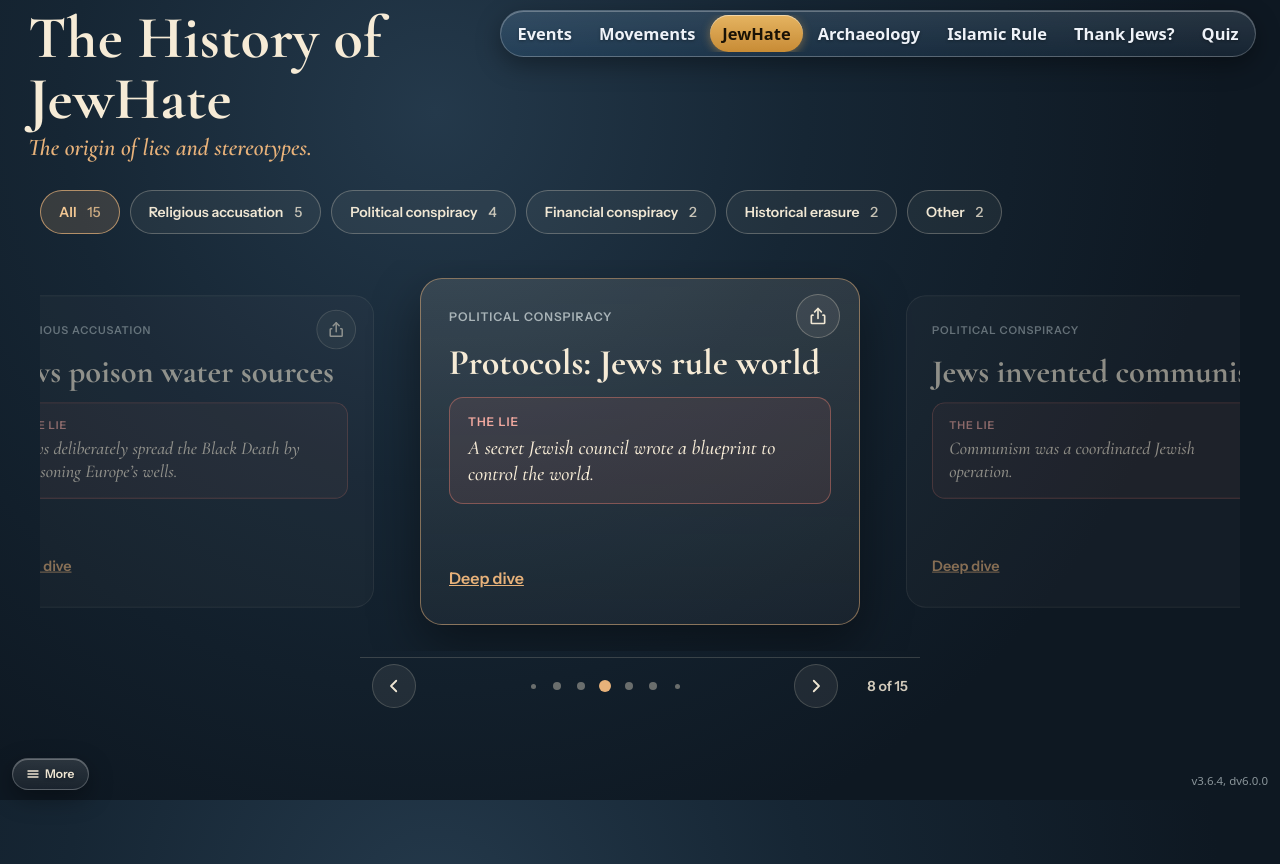
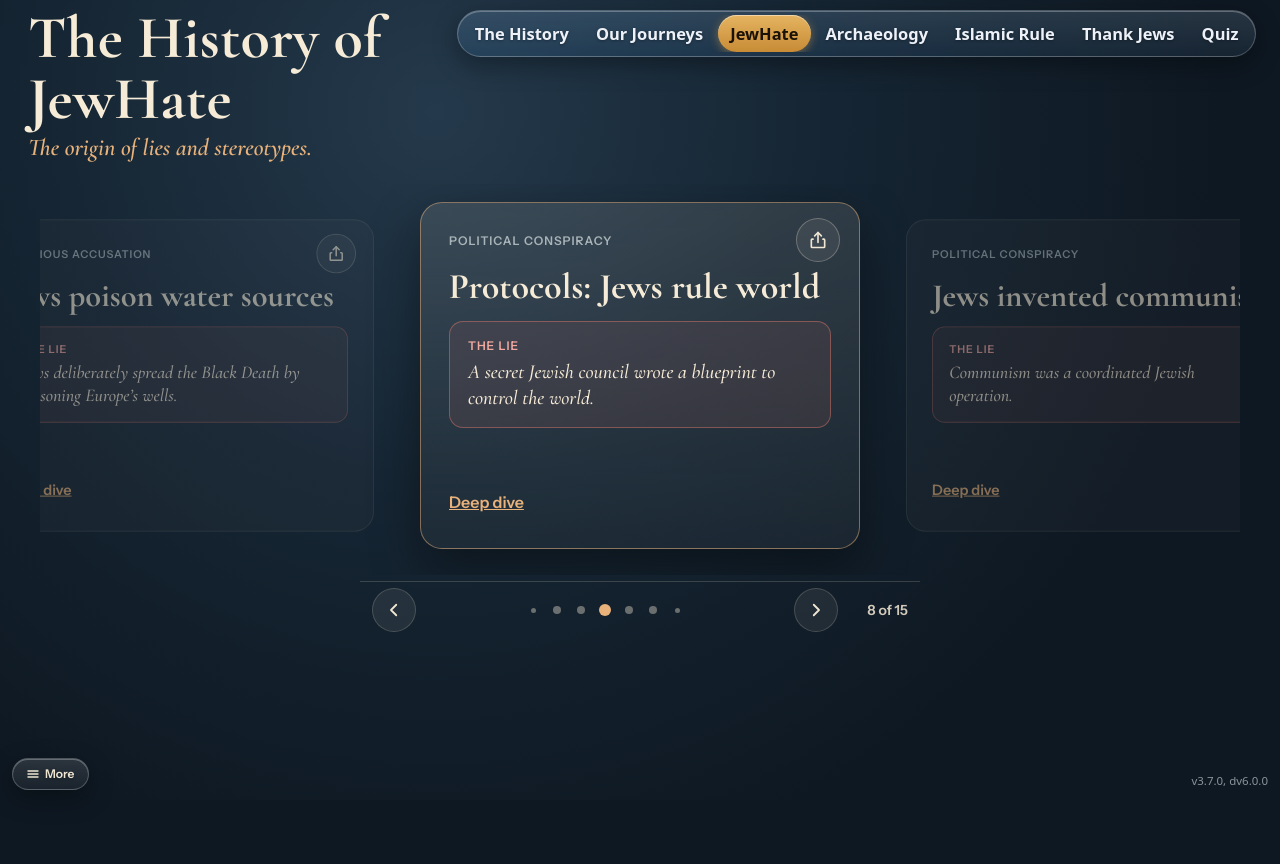
Before and after one commit to JGoldATL/our-jewish-history-preview, a plain HTML site: page jewhate.html in a window 1280 px wide. After the commit the page ends 800 px from the top, so only its background shows below. Drawn offline with Linux system fonts and the light colour scheme.

Commit message:
Preview: release 3.7.0 part 1 build (nav labels, no pills, pill padding, Our Journeys opens at 2000 BCE, home overlay); noindex kept on all 16 pages
Co-Authored-By: Claude Sonnet 5.5 <noreply@anthropic.com>
Claude-Session: https://claude.ai/code/session_01XnSa8CJQ3ktPVff4a55wci

```diff
--- a/jewhate.css
+++ b/jewhate.css
@@ -16,12 +16,6 @@ a:focus-visible,button:focus-visible,[tabindex]:focus-visible,summary:focus-visi
 @media (min-width:760px){
   .wrap{padding:22px 40px 90px}
 }
-/* family tabs */
-.tabs{display:flex;gap:10px;flex-wrap:wrap;margin:6px 0 26px}
-.tab{min-height:44px;white-space:nowrap;padding:0 18px;border-radius:999px;font:600 14px var(--sans);border:1px solid rgba(239,230,211,.28);background:rgba(239,230,211,.06);color:var(--text);cursor:pointer}
-.tab:hover{background:rgba(239,230,211,.12)}
-.tab[aria-selected=true]{border-color:rgba(232,178,122,.7);background:rgba(232,178,122,.16);color:var(--amber2)}
-.tab .n{margin-left:8px;opacity:.8;font-weight:500}
 /* carousel */
 .car{display:flex;align-items:center;gap:14px}
 .track{flex:1;min-width:0;display:flex;gap:24px;overflow-x:auto;scroll-snap-type:x mandatory;padding:18px calc(50% - 220px) 26px;scrollbar-width:none;-webkit-overflow-scrolling:touch;overscroll-behavior-x:contain}
@@ -41,9 +35,6 @@ a:focus-visible,button:focus-visible,[tabindex]:focus-visible,summary:focus-visi
 .msg{padding:40px 0;text-align:center;color:var(--muted)}
 /* phone: one card fills the width with a peek of the next; tabs scroll sideways */
 @media (max-width:700px){
-  .tabs{flex-wrap:nowrap;overflow-x:auto;scrollbar-width:none;margin:4px -16px 18px;padding:0 16px}
-  .tabs::-webkit-scrollbar{display:none}
-  .tab{flex:0 0 auto}
   .car{gap:0}
   .track{gap:14px;margin:0 -16px;padding:10px 16px 20px;scroll-padding:0 16px}
   .card{flex:0 0 calc(100vw - 56px);min-height:400px;padding:24px 22px;opacity:1;transform:none;scroll-snap-align:center}
--- a/jewhate.html
+++ b/jewhate.html
@@ -18,7 +18,6 @@ if(/^(www\.)?ourjewishhistory\.com$|^jgoldatl\.github\.io$/.test(location.hostna
 <body data-page="index">
 <header class="top"><div class="brand"><h1><a href="jewhate.html">The History of JewHate</a></h1><p>The origin of lies and stereotypes.</p></div></header>
 <main class="wrap">
-<div class="tabs" id="tabs" role="tablist" aria-label="Families of false claims"></div>
 <p class="msg" id="msg" role="status" hidden></p>
 <section class="car" aria-roledescription="carousel" aria-label="Entries">
 <div class="track" id="track" role="tabpanel"></div>
--- a/jewhate.js
+++ b/jewhate.js
@@ -19,29 +19,14 @@
       cb(list,d);
     }).catch(function(){var m=$('#msg');if(m){m.hidden=false;m.textContent='The entries could not be loaded. Please try again.';}});
   }
-  function tabsFor(list){
-    var by={};list.forEach(function(e){var f=e.family||'Other';(by[f]=by[f]||[]).push(e);});
-    var multi=[],other=[];
-    Object.keys(by).forEach(function(f){(by[f].length>=2?multi:other).push(f);});
-    multi.sort(function(a,b){return by[b].length-by[a].length||by[a][0].order-by[b][0].order;});
-    var tabs=[{key:'all',name:'All',items:list}].concat(multi.map(function(f){return {key:f,name:f,items:by[f]};}));
-    if(other.length){var o=[];other.forEach(function(f){o=o.concat(by[f]);});o.sort(function(a,b){return a.order-b.order;});tabs.push({key:'__other',name:'Other',items:o});}
-    return tabs;
-  }
+  /* 3.7.0 (Jeffrey, 17 Nov): the family pills and their filtering are removed; every entry is one carousel. */
+  function tabsFor(list){return [{key:'all',name:'All',items:list}];}
 
   /* ---------- index page ---------- */
   function index(list){
     var tabs=tabsFor(list),cur=0,idx=0,cards=[];
-    var tabBar=$('#tabs'),track=$('#track');
+    var track=$('#track');
     var pg=OJJPager.mount($('#pager'),{label:'entry',onStep:function(d){go(idx+d);},onGo:function(k){go(k);}});   // shared pager (F-147): arrows, dots, "N of M"; no wrap-around
-    try{var s=JSON.parse(sessionStorage.getItem(TABKEY)||'null');if(s&&tabs[s.t]){cur=s.t;}}catch(e){}
-    tabs.forEach(function(t,i){
-      var b=el('button','tab',null,tabBar);b.type='button';b.setAttribute('role','tab');b.id='tab'+i;b.setAttribute('aria-controls','track');
-      b.appendChild(document.createTextNode(t.name+' '));el('span','n',String(t.items.length),b);
-      b.addEventListener('click',function(){pick(i,true);});
-      b.addEventListener('keydown',function(ev){var d=ev.key==='ArrowRight'?1:ev.key==='ArrowLeft'?-1:0;if(!d)return;ev.preventDefault();ev.stopPropagation();var n=(i+d+tabs.length)%tabs.length;pick(n,true);$('#tab'+n).focus();});
-    });
-    function renderTabs(){[].forEach.call(tabBar.children,function(b,i){b.setAttribute('aria-selected',String(i===cur));b.tabIndex=i===cur?0:-1;});}
     function card(e,n,m){
       var c=el('article','card');c.setAttribute('role','group');c.setAttribute('aria-roledescription','slide');c.setAttribute('aria-label',(n+1)+' of '+m+': '+label(e));
       var fr=el('div','frow',null,c);var f=el('div',TJ?'lead':'fam',TJ?'Thank Jews for\u2026':(e.family||''),fr);   // Thank Jews card (Jeffrey 2026-10-31): the lead-in sits on top, the family moves to the bottom row beside Deep dive
@@ -58,9 +43,7 @@
     /* F-035: a card counts for the quiz pop-up once it has come to rest after the person moved to it (swipe, arrow, dot, key), not while it is still sliding and not when a tab sets the starting card */
     function settle(){clearTimeout(qpT);qpT=setTimeout(function(){var it=tabs[cur]&&tabs[cur].items[idx];if(it&&window.OJJQuizPrompt)try{OJJQuizPrompt.cardOpened(it.id);}catch(e){}},450);}
     function pick(i,reset){
-      pickedAt=Date.now();cur=i;renderTabs();var items=tabs[i].items;track.replaceChildren();cards=items.map(function(e,n){var c=card(e,n,items.length);track.appendChild(c);return c;});
-      track.setAttribute('aria-labelledby','tab'+i);
-      try{sessionStorage.setItem(TABKEY,JSON.stringify({t:i}));}catch(e){}
+      pickedAt=Date.now();cur=i;var items=tabs[i].items;track.replaceChildren();cards=items.map(function(e,n){var c=card(e,n,items.length);track.appendChild(c);return c;});
       idx=TJ?Math.floor(Math.random()*items.length):Math.floor(items.length/2);mark();   /* Thank Jews: a random card comes to the front on every visit and every tab; JewHate opens on its middle card */var c0=cards[idx];if(c0)track.scrollLeft=c0.offsetLeft-(track.clientWidth-c0.clientWidth)/2;
     }
     function mark(){
--- a/movements.js
+++ b/movements.js
@@ -1,6 +1,6 @@
 /* Movements page (F-084, v0.7.x). Flat map of Jewish movement, built on the globe's own styles, controls and card standard.
    Data: data/history.json "sheet" (Movements, Events cards, Places, Eras). Nothing here is written back.
-   Rules (CEO, Oct 13): the story starts at the first exile (722 BCE); return and aliyah routes are not shown; the camera follows the action and
+   Rules (CEO, Oct 13): the story starts at its earliest item, Abraham (2000 BCE; changed 17 Nov from the first exile, 722 BCE); return and aliyah routes are not shown; the camera follows the action and
    never zooms in past a recognisable region; touching the map, Previous, Next, the slider or a filter stops Play; tapping an arrow opens that journey.
    One card per event; a route or destination chip opens its branch card (event title stays, subhead names the destination).
    A parent row (Barbados, New Amsterdam) lights its leg rows. Only approved cards show (add ?drafts=1 to preview drafts). */
@@ -8,7 +8,7 @@
 'use strict';
 const $=id=>document.getElementById(id),NS='http://www.w3.org/2000/svg';
 const DRAFTS=/[?&]drafts=1\b/.test(location.search);
-const FIRST_YEAR=-722;                     // the Assyrian exile of the Northern Kingdom: the first exile in the data
+const FIRST_YEAR=-2000;                    // 3.7.0 (Jeffrey, 17 Nov): the page opens at its earliest item, Abraham's journey (MOV-068, 2000 BCE); it was 722 BCE, the first exile, before
 const COLORS={Red:'#B8352B',Blue:'#2D6CB8',Charcoal:'#41464A'};   // same fills as the globe
 const OUTLINE='#FFF2DE',TRAD='#EFE6D3';
 /* The five accepted eras shown on the slider and in the Era filter. Boundaries follow the Sheet's seven data eras (Biblical = era 1; Ancient History = eras 2 and 3; Middle Ages = eras 4 and 5; Early Modern History = era 6, Modern History = era 7), and Contemporary History starts at 1898 (ERA-8), the year after the First Zionist Congress. v0.7.5 reads these names and start years from the Sheet; this list is the fallback. */
--- a/nav.js
+++ b/nav.js
@@ -75,7 +75,7 @@
     var s=document.createElement('style');s.textContent=CSS_G;document.head.appendChild(s);
     var cur=({'events.html':'events','index.html':null,'':null,'movements.html':'movements','jewhate.html':'jewhate','jewhate-entry.html':'jewhate','archaeology.html':'archaeology','thankjews.html':'thankjews','thankjews-entry.html':'thankjews','haze.html':'haze','quiz.html':'quiz','roadmap.html':'roadmap','strategy.html':'strategy','feedback.html':'feedback'})[here];
     function go(it){if(it.value===cur){if(cur==='quiz')location.reload();return;}location.href=it.href;}
-    var main=[{label:'Events',value:'events',href:'events.html'},{label:'Movements',value:'movements',href:'movements.html'},{label:'JewHate',value:'jewhate',href:'jewhate.html'},{label:'Archaeology',value:'archaeology',href:'archaeology.html'},{label:'Islamic Rule',value:'haze',href:'haze.html'},{label:'Thank Jews?',value:'thankjews',href:'thankjews.html'},{label:'Quiz',value:'quiz',href:'quiz.html'}];
+    var main=[{label:'The History',value:'events',href:'events.html'},{label:'Our Journeys',value:'movements',href:'movements.html'},{label:'JewHate',value:'jewhate',href:'jewhate.html'},{label:'Archaeology',value:'archaeology',href:'archaeology.html'},{label:'Islamic Rule',value:'haze',href:'haze.html'},{label:'Thank Jews',value:'thankjews',href:'thankjews.html'},{label:'Quiz',value:'quiz',href:'quiz.html'}];
     var bar=document.createElement('div');bar.className='gn';bar.id='gnBar';
     var pMain=P.create({label:'Pages',items:main,value:main.some(function(m){return m.value===cur;})?cur:null,always:true,scroll:true,cue:true,cls:'gp-nav',onSelect:go});
     bar.appendChild(pMain.el);document.body.insertBefore(bar,document.body.firstChild);pMain.refresh();
--- a/pill.js
+++ b/pill.js
@@ -36,6 +36,9 @@
   '@media (min-width:768px){:root{--gp-f:calc(14.2px + (100vw - 768px) * .00234);--gp-pad:calc(8.1px + (100vw - 768px) * .00156)}}'+
   '@media (min-width:1024px){:root{--gp-f:calc(14.8px + (100vw - 1024px) * .00643);--gp-pad:calc(8.5px + (100vw - 1024px) * .01579);--gp-h:calc(36px + (100vw - 1024px) * .00446)}}'+
   '@media (min-width:1366px){:root{--gp-f:17px;--gp-pad:13.9px}}'+
+  /* 3.7.0: the labels The History and Our Journeys are wider than Events and Movements. Between 655 and 1023 px the side padding is trimmed so the pill still fits without swiping from 655 and the 950 switch still holds (Jeffrey, 17 Nov). Text stays 14 px or more. */
+  '@media (min-width:655px) and (max-width:767px){:root{--gp-pad:5.2px}}'+
+  '@media (min-width:768px) and (max-width:1023px){:root{--gp-pad:calc(4.2px + (100vw - 768px) * .00156)}}'+
   '@media (min-width:1920px){:root{--gp-h:40px}}'+
   '.gp-nav .gp-btn{font-size:var(--gp-f);min-height:var(--gp-h);padding:0 var(--gp-pad);display:flex;align-items:center}'+
   '.gp-cue{display:none;flex:0 0 24px;height:24px;align-items:center;justify-content:center;color:#E0B04F;pointer-events:none}'+
--- a/version.js
+++ b/version.js
@@ -1,5 +1,5 @@
 /* The one place the site version lives. Every merge to main bumps it. Shown bottom right on every page. */
-window.SITE_VERSION='3.6.4';
+window.SITE_VERSION='3.7.0';
 /* The one place the data version lives (the Master Sheet version Dataset confirms). Every footer reads window.SITE_FOOTER, built below: "v<site>, d<data>", for example "v3.3.1, dv5.0.0" (Jeffrey, 2026-11-02). Dataset tells Build when it changes; tests/footer_version.js checks every data file still says this version. */
 window.SITE_DATA_VERSION='v6.0.0';
 /* The footer text on every page: site version, then the data version with a d in front. One place, so every page agrees. */
```
Also changed, not shown: index.html (+20 -0 lines), movements.html (+1 -1 lines), thankjews.html (+0 -1 lines), 1 other file.
